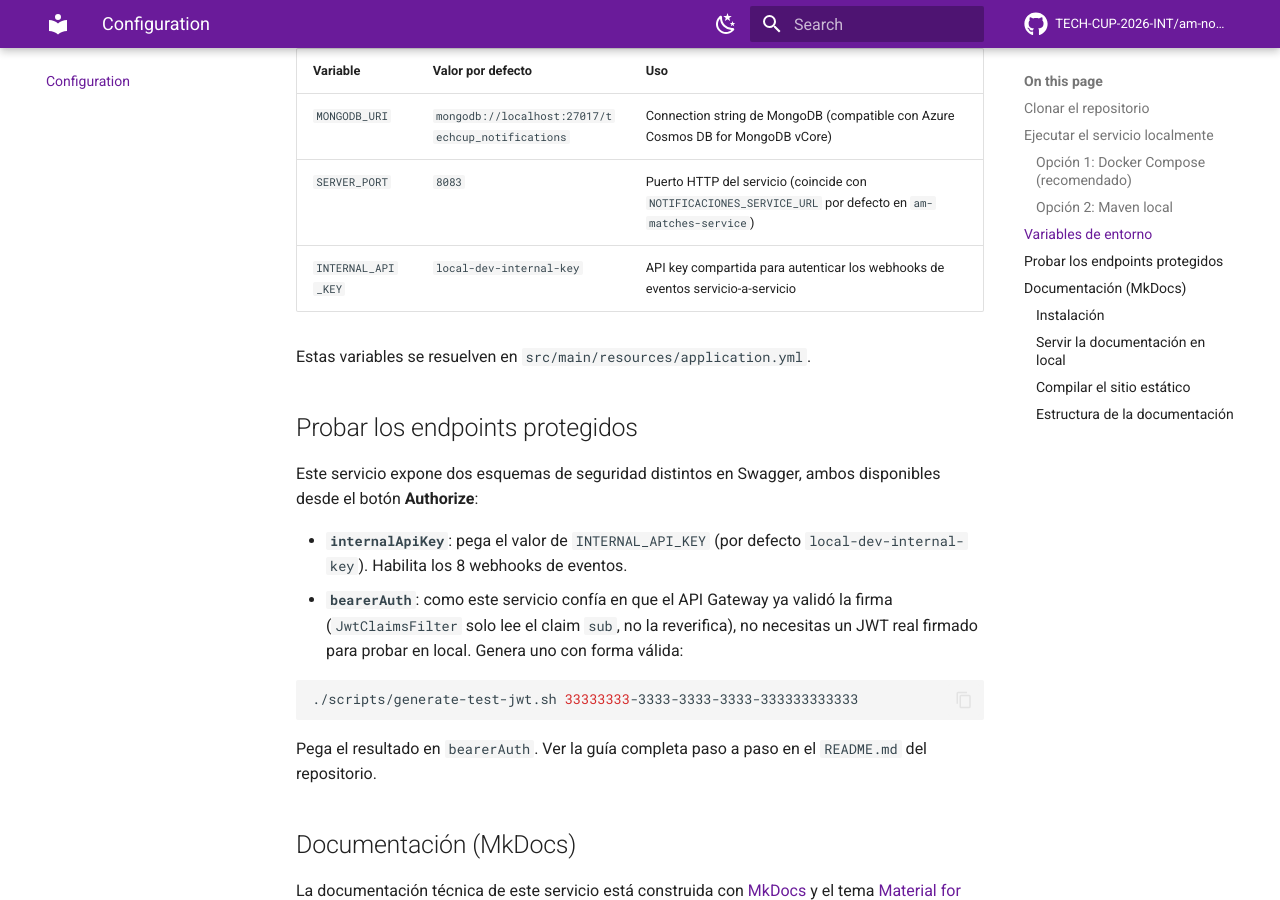
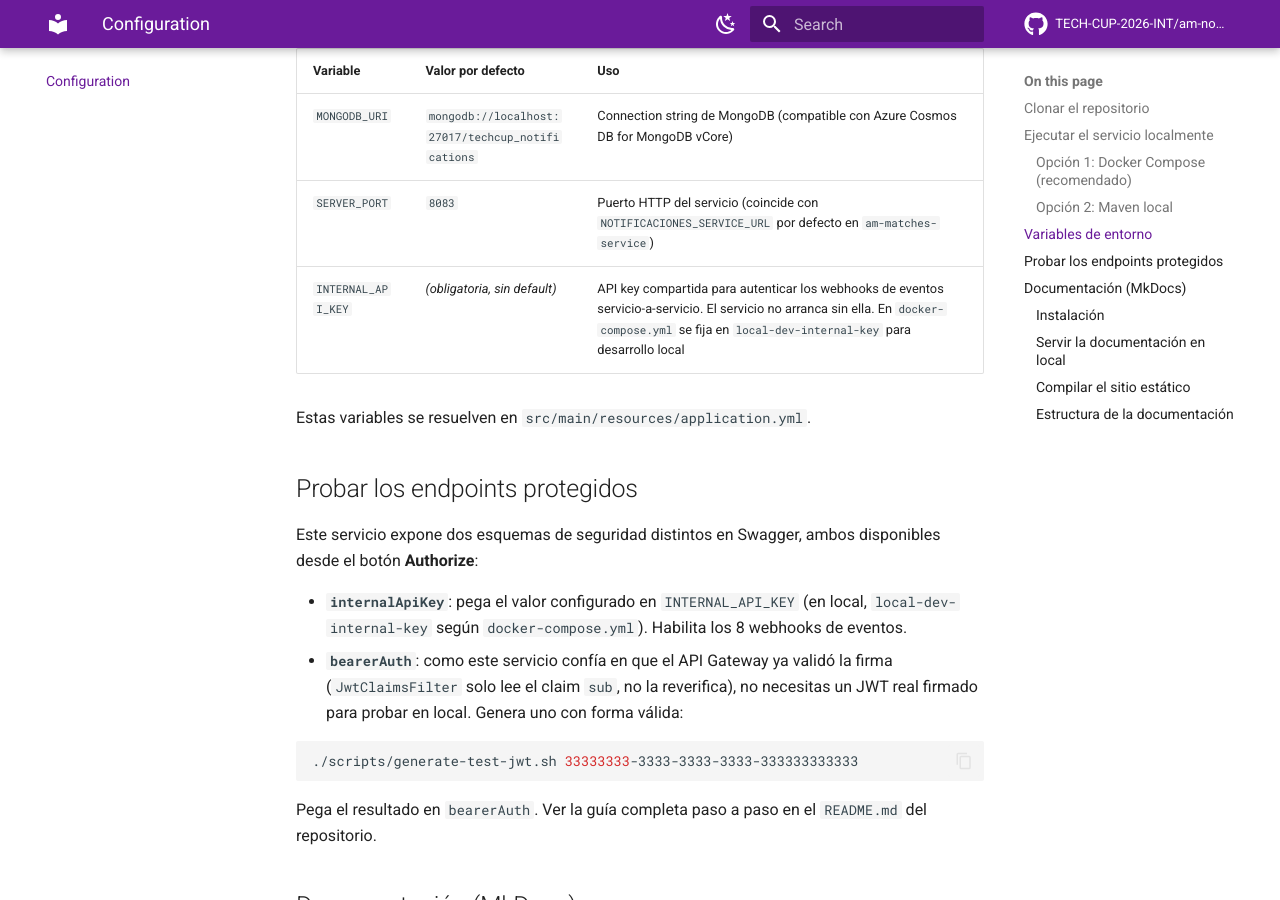
Before and after one commit to TECH-CUP-2026-INT/am-notification-service, an MkDocs documentation site: the page built from docs/configuracion.md, in a window 1280 px wide and 900 px high, scrolled down 1012 px. Built offline with MkDocs 1.6.1 and Material for MkDocs 9.7.7, drawn with Linux system fonts in a browser that asks for light colours; comment, search, counter and statistics services are not loaded.

Commit message:
Quitar valor por defecto de INTERNAL_API_KEY
El fallback "local-dev-internal-key" quedaba embebido en el repo y
otorgaba ROLE_SERVICIO_INTERNO si la variable de entorno faltaba en
despliegue. Ahora el arranque falla si no está configurada.

```diff
--- a/docs/configuracion.md
+++ b/docs/configuracion.md
@@ -42,7 +42,7 @@ de abajo para apuntarlo a tu base.
 |---|---|---|
 | `MONGODB_URI` | `mongodb://localhost:27017/techcup_notifications` | Connection string de MongoDB (compatible con Azure Cosmos DB for MongoDB vCore) |
 | `SERVER_PORT` | `8083` | Puerto HTTP del servicio (coincide con `NOTIFICACIONES_SERVICE_URL` por defecto en `am-matches-service`) |
-| `INTERNAL_API_KEY` | `local-dev-internal-key` | API key compartida para autenticar los webhooks de eventos servicio-a-servicio |
+| `INTERNAL_API_KEY` | *(obligatoria, sin default)* | API key compartida para autenticar los webhooks de eventos servicio-a-servicio. El servicio no arranca sin ella. En `docker-compose.yml` se fija en `local-dev-internal-key` para desarrollo local |
 
 Estas variables se resuelven en `src/main/resources/application.yml`.
 
@@ -51,8 +51,8 @@ Estas variables se resuelven en `src/main/resources/application.yml`.
 Este servicio expone dos esquemas de seguridad distintos en Swagger, ambos
 disponibles desde el botón **Authorize**:
 
-- **`internalApiKey`**: pega el valor de `INTERNAL_API_KEY` (por defecto
-  `local-dev-internal-key`). Habilita los 8 webhooks de eventos.
+- **`internalApiKey`**: pega el valor configurado en `INTERNAL_API_KEY` (en local,
+  `local-dev-internal-key` según `docker-compose.yml`). Habilita los 8 webhooks de eventos.
 - **`bearerAuth`**: como este servicio confía en que el API Gateway ya
   validó la firma (`JwtClaimsFilter` solo lee el claim `sub`, no la
   reverifica), no necesitas un JWT real firmado para probar en local.
--- a/src/main/resources/application.yml
+++ b/src/main/resources/application.yml
@@ -51,7 +51,9 @@ techcup:
     internal:
       # Compartida con los servicios que publican eventos hacia nosotros
       # (Sanciones, Comunicaciones, Equipos, Inscripción, Agendamiento).
-      api-key: ${INTERNAL_API_KEY:local-dev-internal-key}
+      # Sin valor por defecto a propósito: si falta la variable de entorno,
+      # el arranque debe fallar en vez de exponer una clave conocida.
+      api-key: ${INTERNAL_API_KEY}
 
   email:
     from: ${MAIL_FROM:no-reply@techcup.com}
```
Also changed, not shown: README.md (+4 -4 lines), 1 other file.
